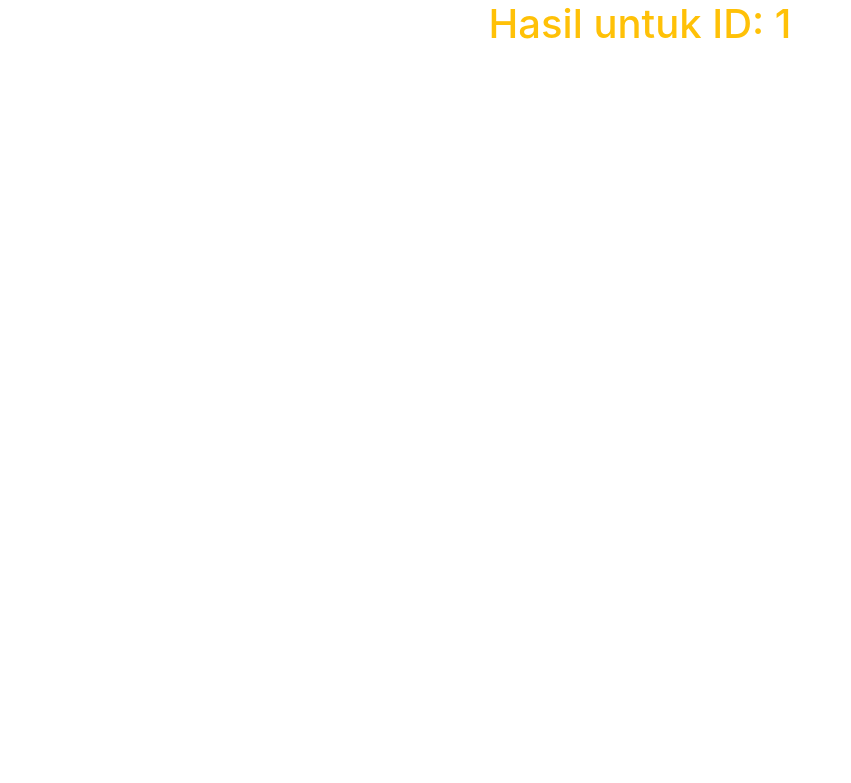
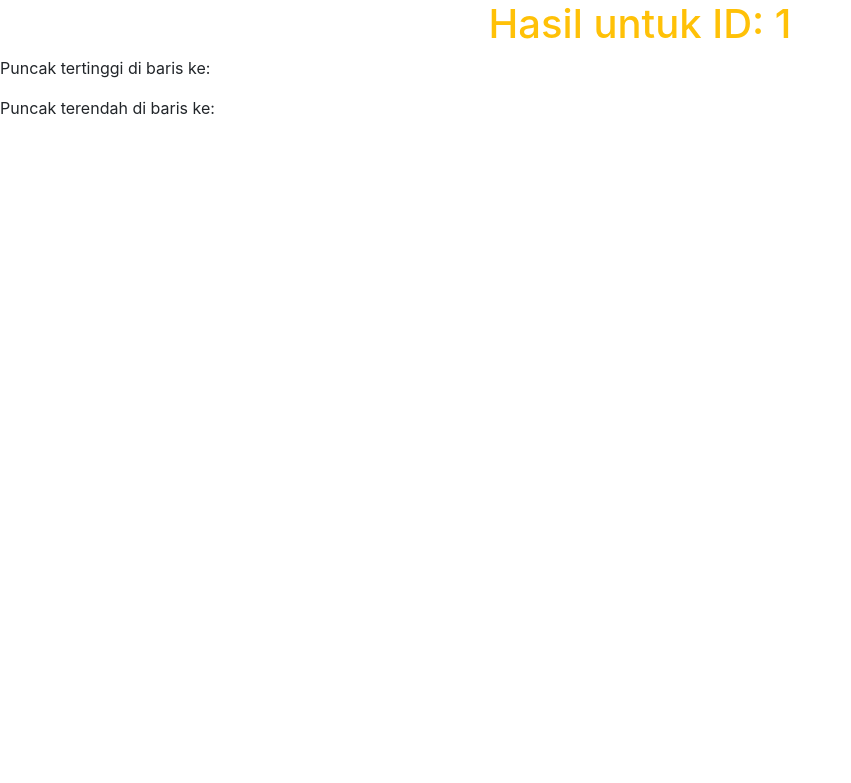
Before and after one commit to gamantha/kraepelin, a Flask app: page /assess_result/1 in a window 1280 px wide. Shown: the top 783 px of the page, without its empty margins (0-851 px from the left). Run offline with Flask 2, Linux system fonts and the light colour scheme; the visitor is signed in with stand-in values (Sample User, id 1); tables that the repository leaves empty hold one stand-in row (values such as "Sample post"); parts of the project's set-up code (start-up, migrations or seed data) failed here and were passed over; some libraries are stand-ins or nearby versions.

Commit message:
add puncak tertinggi & terendah

```diff
--- a/templates/result.html
+++ b/templates/result.html
@@ -14,6 +14,10 @@
         <div id="unfilledlinechart"></div>
         <div id="correctlinechart"></div>
         <div id="incorrectlinechart"></div>
+        Puncak tertinggi di baris ke:
+        <p id="puncakTinggi"></p>
+        Puncak terendah di baris ke:
+        <p id="puncakRendah"></p>
     </body>
     <script>
         var filled_count = JSON.parse({{ graph_data.filled_count | tojson }});
@@ -118,6 +122,8 @@
             var unfilledChart = new google.visualization.LineChart(document.getElementById('unfilledlinechart'));
             var correctChart = new google.visualization.LineChart(document.getElementById('correctlinechart'));
             var incorrectChart = new google.visualization.LineChart(document.getElementById('incorrectlinechart'));
+            document.getElementById("puncakTinggi").innerHTML = filled_count.indexOf(Math.max(...filled_count)) + 1;
+            document.getElementById("puncakRendah").innerHTML = filled_count.indexOf(Math.min(...filled_count)) + 1
             filledChart.draw(filledData, filledOptions);
             unfilledChart.draw(unfilledData, unfilledOptions);
             correctChart.draw(correctData, correctOptions);
```
